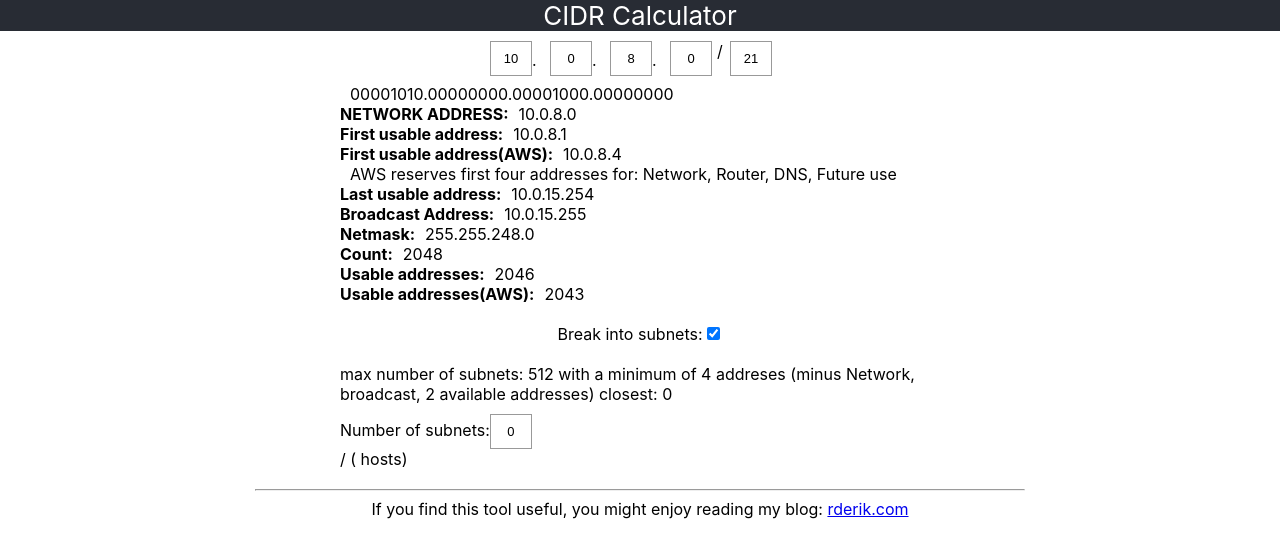
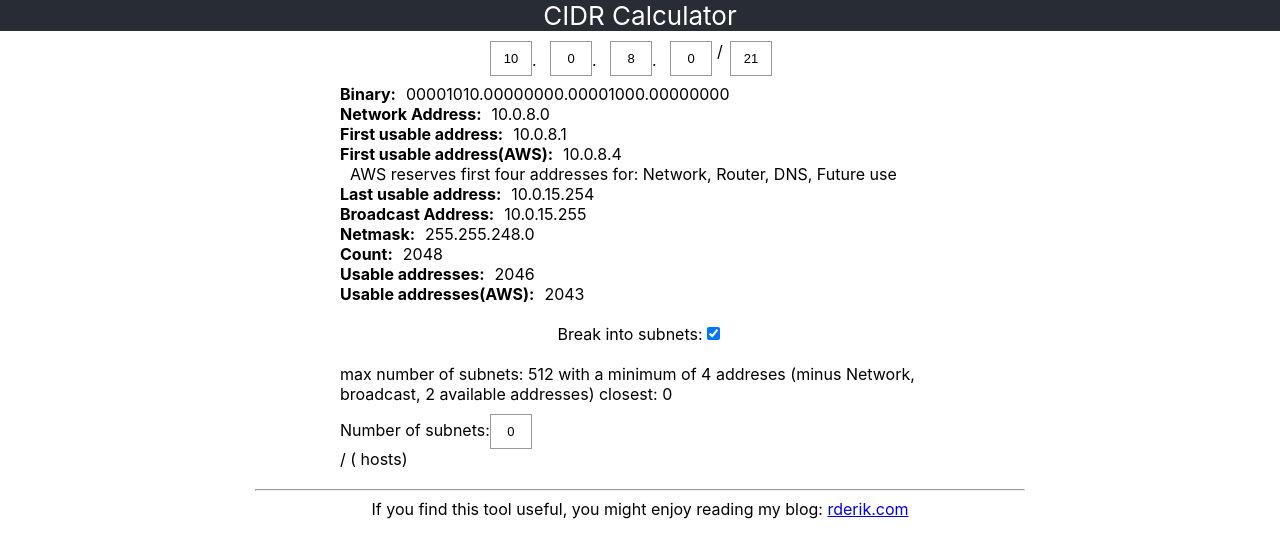
Before and after one commit to ranfisr/stack, a React (Create React App) app: page / in a window 1280 px wide. Shown: the top 558 px of the page. Built offline with nearby package versions, Linux system fonts and the light colour scheme.

Commit message:
modificado js

```diff
--- a/src/IPv4Addr.js
+++ b/src/IPv4Addr.js
@@ -69,10 +69,11 @@ const IPv4Addr = (props) => {
       {validAddress ? (
         <div className="results">
           <div>
+            <strong>Binary:</strong>
             <span>{ipv4.getBinnary()}</span>
           </div>
           <div>
-            <strong>NETWORK ADDRESS:</strong>
+            <strong>Network Address:</strong>
             <span>{ipv4.networkAddress()}</span>
           </div>
           <div>
```
